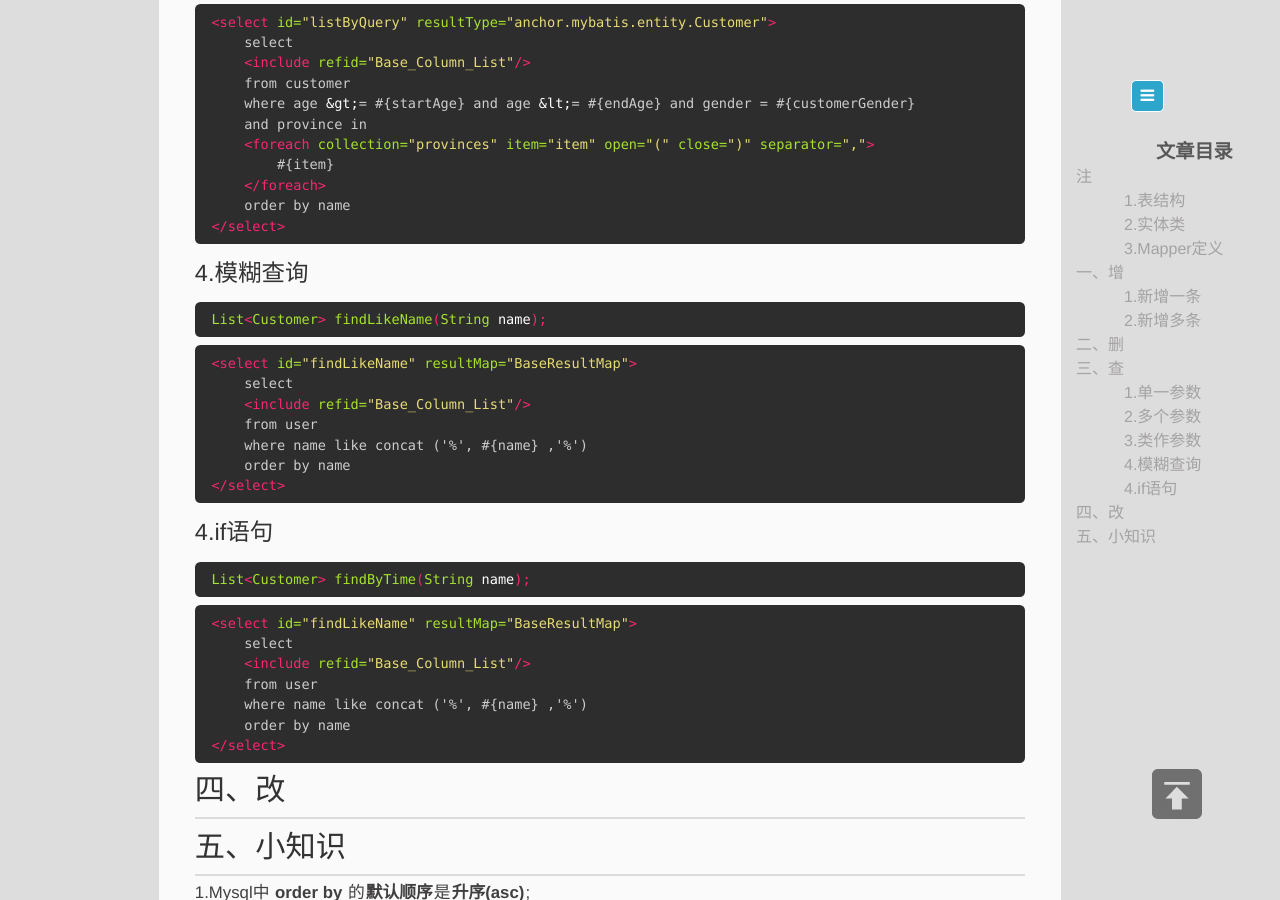
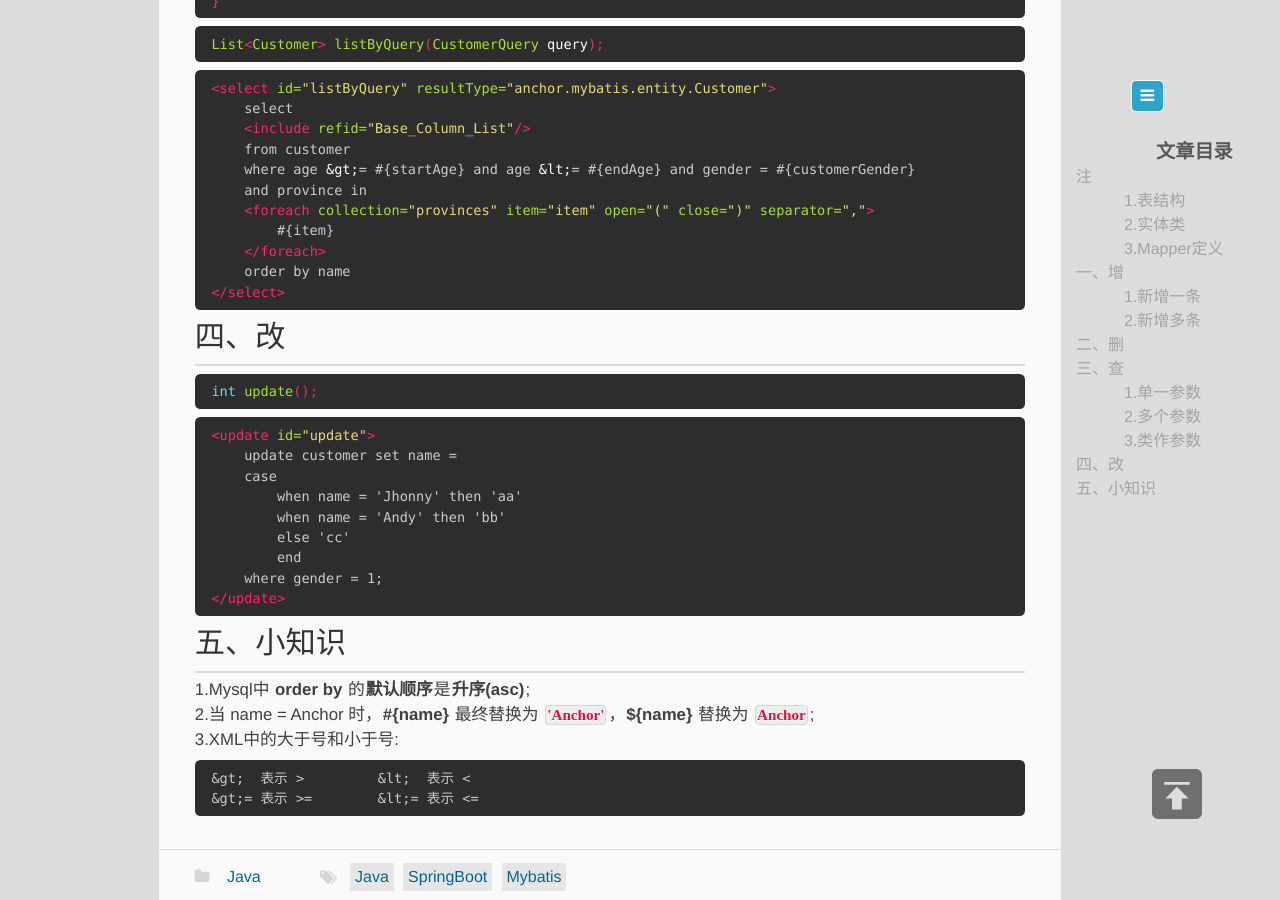
Before and after one commit to memorate/memorate.github.io, a Jekyll site: the page built from _posts/2020-02-10-mybatis-example.md, in a window 1280 px wide and 900 px high, scrolled down 3360 px. Built offline with Jekyll 4.4.1, drawn with Linux system fonts in a browser that asks for light colours; some of the changed text lies outside the part shown.

Commit message:
complete 20200210

````diff
--- a/_posts/2020-02-10-mybatis-example.md
+++ b/_posts/2020-02-10-mybatis-example.md
@@ -12,8 +12,9 @@
 
 <!-- more -->
 ## 注
+**本文中所有代码皆已实操成功。**
+**本文中使用了 Mybatis-Plus 来简化开发。**
 **本文中每个示例将会展示两部分代码：Mapper.java中方法的`声明`，Mapper.xml中方法的`实现`。**
-**本文中使用了 Mybatis-Plus 来简化开发。**
 #### 1.表结构
 ```hql
 create table customer(
@@ -108,14 +109,16 @@
 ```
 #### 1.单一参数
 ```java
-List<Customer> findById(Long id);
+List<Customer> findByName(String name);
 ```
 ```xml
-<select id="findById" resultMap="BaseResultMap">
+<select id="findByName" resultMap="BaseResultMap">
     select
     <include refid="Base_Column_List"/>
     from customer
-    where id = #{id}
+    <if test="name != null and name !=''">
+        where name like concat ('%', #{name} ,'%')
+    </if>
 </select>
 ```
 #### 2.多个参数
@@ -164,33 +167,26 @@
     order by name
 </select>
 ```
-#### 4.模糊查询
+## 四、改
 ```java
-List<Customer> findLikeName(String name);
+int update();
 ```
 ```xml
-<select id="findLikeName" resultMap="BaseResultMap">
-    select
-    <include refid="Base_Column_List"/>
-    from user
-    where name like concat ('%', #{name} ,'%')
-    order by name
-</select>
+<update id="update">
+    update customer set name =
+    case
+        when name = 'Jhonny' then 'aa'
+        when name = 'Andy' then 'bb'
+        else 'cc'
+        end
+    where gender = 1;
+</update>
 ```
-#### 4.if语句
-```java
-List<Customer> findByTime(String name);
-```
-```xml
-<select id="findLikeName" resultMap="BaseResultMap">
-    select
-    <include refid="Base_Column_List"/>
-    from user
-    where name like concat ('%', #{name} ,'%')
-    order by name
-</select>
-```
-## 四、改
 ## 五、小知识
 1.Mysql中 **order by** 的**默认顺序**是**升序(asc)**;
 2.当 name = Anchor 时，**#{name}** 最终替换为 `'Anchor'`，**${name}** 替换为 `Anchor`;
+3.XML中的大于号和小于号:
+```text
+&gt;  表示 >         &lt;  表示 <
+&gt;= 表示 >=        &lt;= 表示 <=
+```
````
